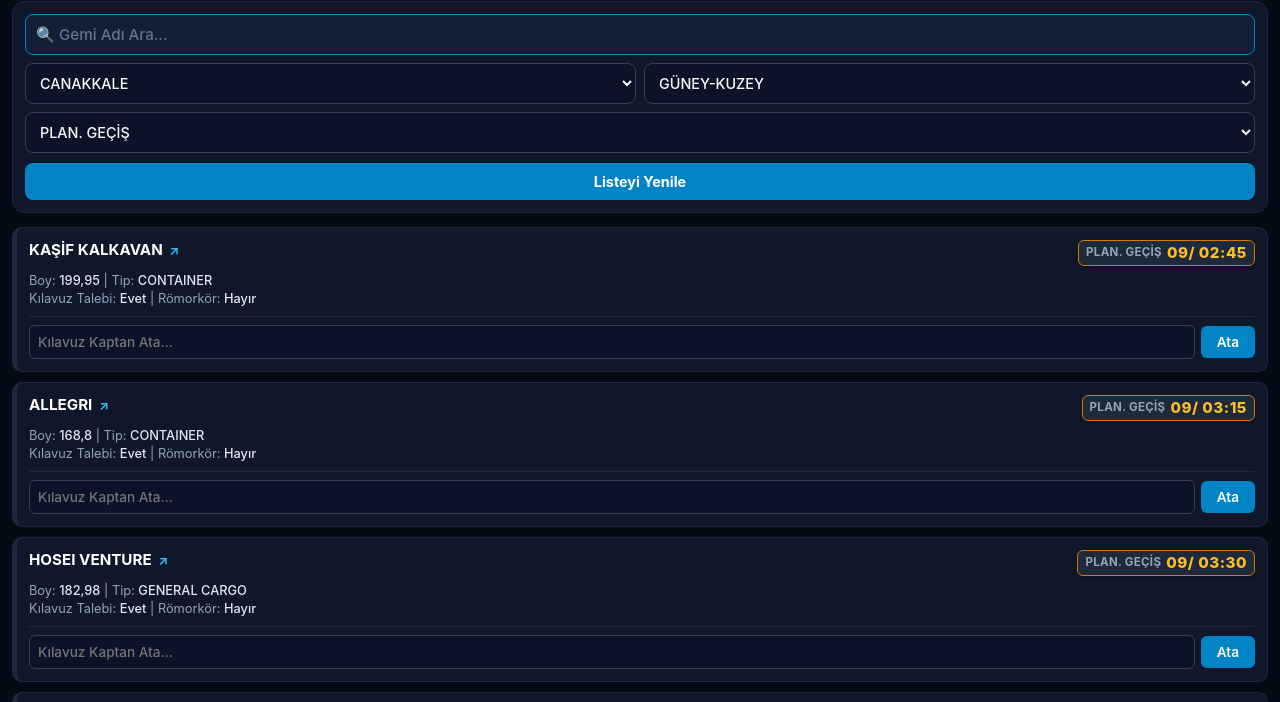
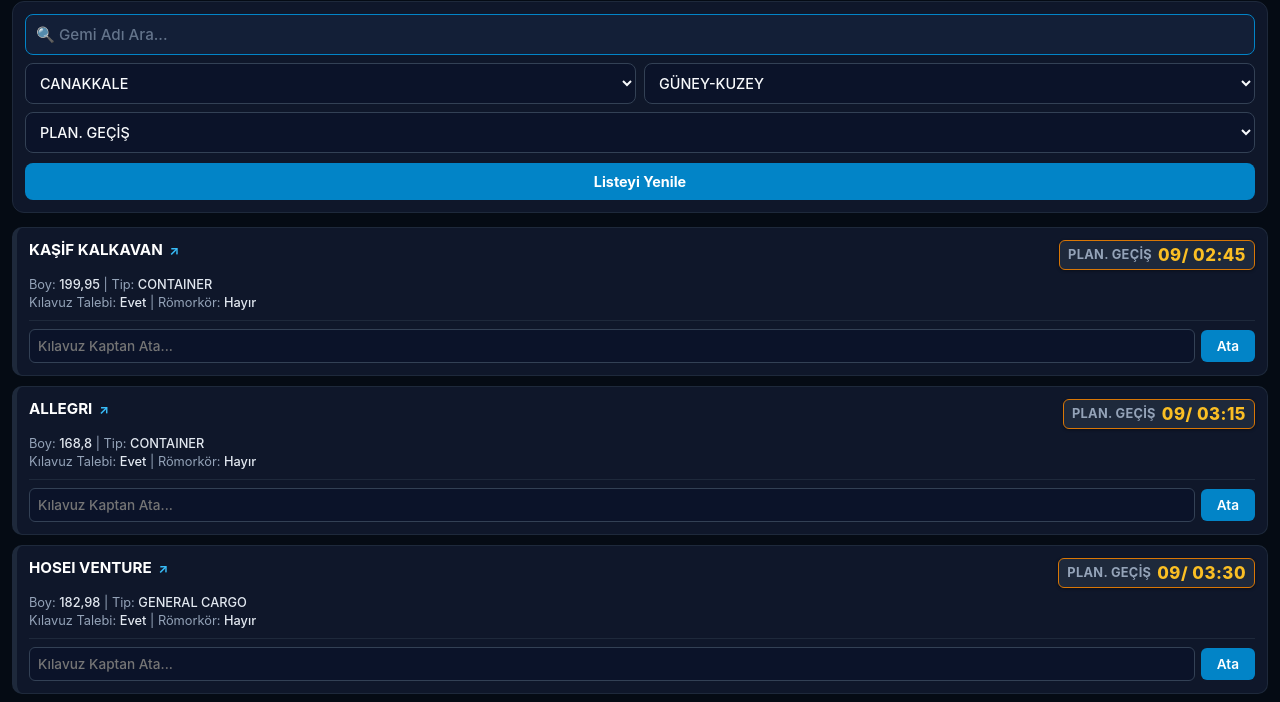
Before and after one commit to suayipguler-ship-it/Kegm-trafik, a website: page index.html in a window 1280 px wide. Shown: the part 57-759 px from the top of the page. Drawn offline with Linux system fonts and the light colour scheme.

Commit message:
Update index.html

```diff
--- a/index.html
+++ b/index.html
@@ -34,7 +34,6 @@
             margin-bottom: 6px;
         }
 
-        /* Gemi adı: Bir tık küçültüldü (0.95rem) */
         .ship-name-link {
             color: #ffffff;
             text-decoration: none;
@@ -48,30 +47,30 @@
         .ship-name-link:active { color: #38bdf8; }
         .ais-icon { font-size: 0.8rem; color: #38bdf8; margin-left: 3px; }
 
-        /* Tek satır rozet: Gemi adıyla eşit büyüklükte (0.95rem) */
+        /* Rozet: Bir tık büyütüldü ve dinamik etiket desteği eklendi */
         .ship-time-badge {
             display: inline-flex;
             align-items: center;
             background: #1e293b;
             border: 1px solid #d97706;
-            padding: 3px 7px;
+            padding: 4px 8px;
             border-radius: 6px;
             white-space: nowrap;
             flex-shrink: 0;
             box-shadow: 0 1px 3px rgba(0,0,0,0.4);
-            font-size: 0.95rem;
             line-height: 1.2;
         }
         .time-prefix {
-            font-size: 0.72rem;
+            font-size: 0.8rem;
             font-weight: 700;
             color: #94a3b8;
-            margin-right: 5px;
+            margin-right: 6px;
             letter-spacing: 0.3px;
         }
         .time-val {
+            font-size: 1.05rem;
             font-weight: 800;
-            color: #fbbf24; /* Parlak sarı/amber */
+            color: #fbbf24;
             letter-spacing: 0.5px;
         }
 
@@ -151,7 +150,6 @@
             return 9999999999999;
         }
 
-        // Zamanı "09/ 04:30" biçimine dönüştürür
         function formatDisplayTime(timeStr) {
             if (!timeStr) return "-";
 
@@ -251,7 +249,7 @@
                                 ${ship.name} <span class="ais-icon">↗</span>
                             </a>
                             <div class="ship-time-badge">
-                                <span class="time-prefix">PLAN. GEÇİŞ</span>
+                                <span class="time-prefix">${ship.hareket}</span>
                                 <span class="time-val">${displayTime}</span>
                             </div>
                         </div>
```
